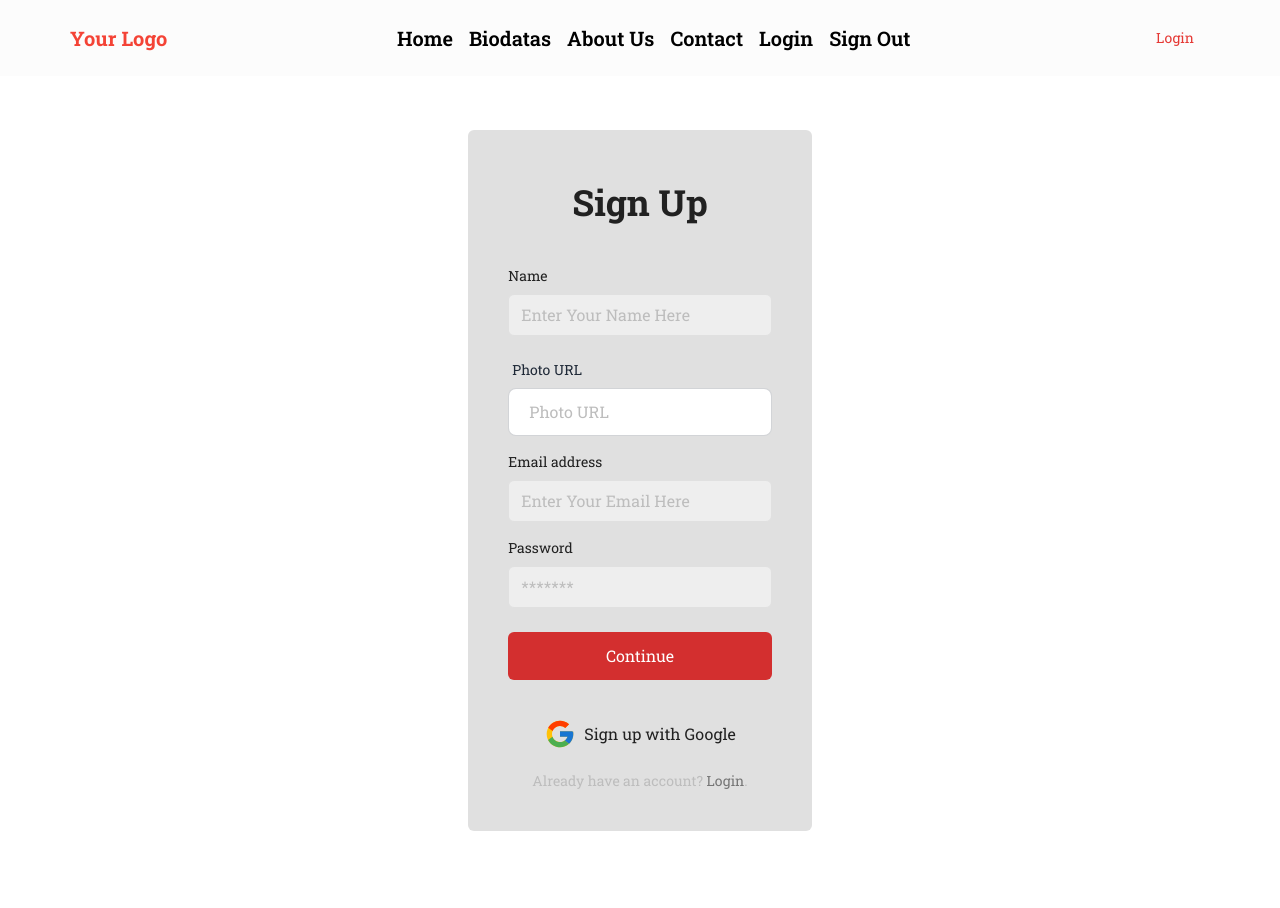
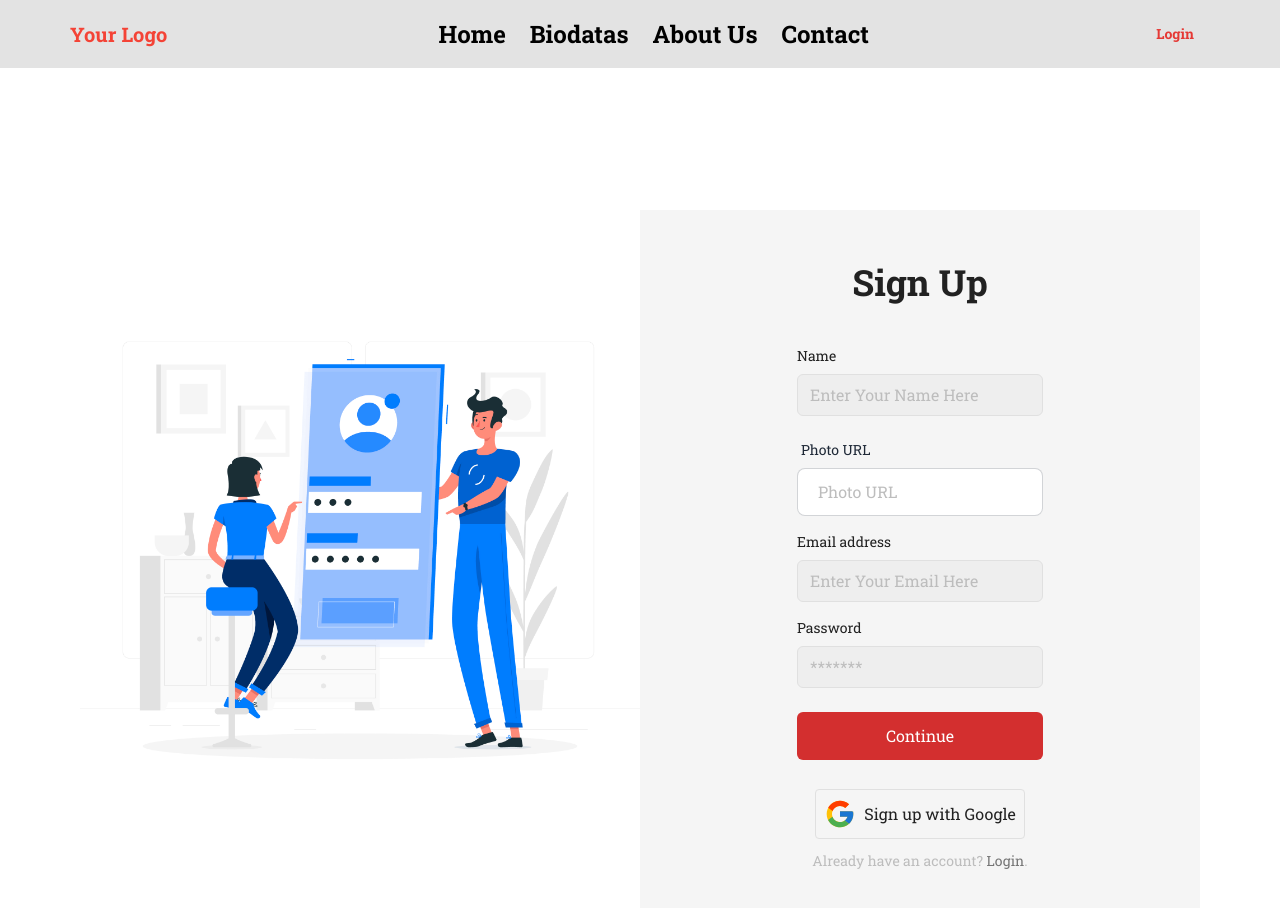
Before and after one commit to Yeasin7772/matrimony-client, a React (Vite) app: page /signUp in a window 1280 px wide. Shown: the top 908 px of the page. Before the commit the page ends 880 px from the top, so only its background shows below. Built offline with nearby package versions, Linux system fonts and the light colour scheme; no server answers.

Commit message:
set private routes

```diff
--- a/src/Shared/NavBar/NavBar.jsx
+++ b/src/Shared/NavBar/NavBar.jsx
@@ -1,5 +1,5 @@
 import React, { useState, useRef, useEffect } from 'react';
-import { Link } from 'react-router-dom';
+import { Link, NavLink } from 'react-router-dom';
 import Container from '../../components/Container/Container';
 import useAuth from '../../hooks/useAuth';
 
@@ -50,30 +50,42 @@ const Navbar = () => {
 
     const navLinks = (
         <>
-            <Link to="/" className="block py-2 text-black font-semibold hover:text-red-500">
+            <NavLink to="/" className={({ isActive, isPending }) =>
+                isPending ? " text-black" : isActive ? "text-red-500 underline" : ""
+            }>
                 Home
-            </Link>
-            <Link to="/biodata" className="block py-2 text-black font-semibold hover:text-red-500">
+            </NavLink>
+            <NavLink to="/biodata" className={({ isActive, isPending }) =>
+                isPending ? " text-black" : isActive ? "text-red-500 underline" : ""
+            }>
                 Biodatas
-            </Link>
-            <Link to="/about" className="block py-2 text-black font-semibold hover:text-red-500">
+            </NavLink>
+            <NavLink to="/about" className={({ isActive, isPending }) =>
+                isPending ? " text-black" : isActive ? "text-red-500 underline" : ""
+            }>
                 About Us
-            </Link>
-            <Link to="/contact" className="block py-2 text-black font-semibold hover:text-red-500">
+            </NavLink>
+            <NavLink to="/contact" className={({ isActive, isPending }) =>
+                isPending ? " text-black" : isActive ? "text-red-500 underline" : ""
+            }>
                 Contact
-            </Link>
-            <Link to="/login" className="block py-2 text-black font-semibold hover:text-red-500">
+            </NavLink>
+            {/* <NavLink to="/login" className={({ isActive, isPending }) =>
+                isPending ? " text-black" : isActive ? "text-red-500 underline" : ""
+            }>
                 Login
-            </Link>
-            <Link to="/signUp" className="block py-2 text-black font-semibold hover:text-red-500">
+            </NavLink>
+            <NavLink to="/signUp" className={({ isActive, isPending }) =>
+                isPending ? " text-black" : isActive ? "text-red-500 underline" : ""
+            }>
                 Sign Out
-            </Link>
+            </NavLink> */}
         </>
     );
 
     return (
         <Container>
-            <nav className="bg-gray-200 p-4 text-xl bg-opacity-20 text-white z-10 fixed top-0 left-0 w-full">
+            <nav className="bg-gray-600 p-4 text-2xl bg-opacity-20 text-black font-bold z-10 fixed top-0 left-0 w-full">
                 <div className="container mx-auto flex justify-between items-center">
                     <div className="font-bold text-red-500 text-xl">
                         <Link to="/" aria-label="Home">
@@ -81,7 +93,7 @@ const Navbar = () => {
                         </Link>
                     </div>
 
-                    <div className="hidden md:flex space-x-4">{navLinks}</div>
+                    <div className="hidden md:flex space-x-6">{navLinks}</div>
 
                     <div className="md:hidden">
                         <button
@@ -145,27 +157,27 @@ const Navbar = () => {
                                 aria-orientation="vertical"
                                 aria-labelledby="user-menu"
                             >
-                                <div className="py-1" role="none">
+                                <div className="py-1 text-center text-xl " role="none">
                                     <Link
-                                        className="block px-4 py-2 text-sm text-gray-700 hover:bg-gray-100"
+                                        className="block px-4 uppercase py-2  text-gray-700 hover:bg-gray-100"
                                         role="menuitem"
                                     >
                                         {user?.displayName}
                                     </Link>
                                     <Link
-                                        to="/settings"
-                                        className="block px-4 py-2 text-sm text-gray-700 hover:bg-gray-100"
+                                        to="/dashboard"
+                                        className="block px-4 py-2  text-gray-700 hover:bg-gray-100"
                                         role="menuitem"
                                     >
-                                        Settings
+                                        Dashboard
                                     </Link>
-                                    <button
-                                        className="block px-4 py-2 text-sm text-red-600 hover:bg-gray-100"
+                                    <Link
+                                        className="block text-center px-4 py-2  text-red-600 hover:bg-gray-100"
                                         onClick={handelLogOut}
                                         role="menuitem"
                                     >
                                         Sign Out
-                                    </button>
+                                    </Link>
                                 </div>
                             </div>
                         )}
--- a/src/components/SignUp/SignUp.jsx
+++ b/src/components/SignUp/SignUp.jsx
@@ -3,6 +3,8 @@ import { FcGoogle } from 'react-icons/fc'
 import { useState } from "react";
 import useAuth from '../../hooks/useAuth'
 import Swal from 'sweetalert2';
+import Container from '../Container/Container';
+import LoginImg from '../../assets/login.jpg'
 
 const SignUp = () => {
 
@@ -85,12 +87,17 @@ const SignUp = () => {
 
     }
     return (
-        <div className='flex justify-center items-center min-h-screen mt-20'>
-            <div className='flex flex-col max-w-md p-6 rounded-md sm:p-10 bg-gray-300 text-gray-900'>
+        <Container>
+            <div className='flex items-center justify-center gap-5'>
+                <div className='flex flex-col-reverse items-center justify-center w-full min-h-screen mt-20 sm:flex-row'>
+                    <img className='w-full h-auto sm:w-1/2' src={LoginImg} alt="Login" />
+
+                    <div className='flex flex-col justify-center items-center w-full p-6 sm:p-10 bg-gray-100 text-gray-900'>
                         <div className='mb-8 text-center'>
                             <h1 className='my-3 text-4xl font-bold'>Sign Up</h1>
+                        </div>
 
-                </div>
+
                         <form onSubmit={handelRegister}
 
                             action=''
@@ -131,12 +138,12 @@ const SignUp = () => {
                                     />
                                 </div>
                                 <div>
-                            <div className='flex justify-between'>
+                                    <div className='flex justify-between' >
                                         <label htmlFor='password' className='text-sm mb-2'>
                                             Password
                                         </label>
                                     </div>
-                            <input onBlur={(e) => setPassword(e.target.value)}
+                                    <input  onBlur={(e) => setPassword(e.target.value)}
                                         type='password'
                                         name='password'
                                         autoComplete='new-password'
@@ -157,16 +164,20 @@ const SignUp = () => {
                                 </button>
                             </div>
                         </form>
+
                         <div className='flex items-center pt-4 space-x-1'>
-                    <div className='flex-1 h-px sm:w-16 dark:bg-gray-700'></div>
+                            <div className='flex-1 h-px w-16 sm:w-16 dark:bg-gray-700'></div>
+                            <div className='flex-1 h-px w-16 sm:w-16 dark:bg-gray-700'></div>
+                        </div>
 
-                    <div className='flex-1 h-px sm:w-16 dark:bg-gray-700'></div>
-                </div>
-                <div onClick={handelGoogle} className='flex justify-center items-center space-x-2 border m-3 p-2 border-gray-300 border-rounded cursor-pointer'>
+                        <div
+                            onClick={handelGoogle}
+                            className='flex justify-center items-center space-x-2 border m-3 p-2 border-gray-300 rounded cursor-pointer'
+                        >
                             <FcGoogle size={32} />
-
                             <p>Sign up with Google</p>
                         </div>
+
                         <p className='px-6 text-sm text-center text-gray-400'>
                             Already have an account?{' '}
                             <Link
@@ -179,6 +190,9 @@ const SignUp = () => {
                         </p>
                     </div>
                 </div>
+            </div>
+
+        </Container>
     )
 }
 
--- a/src/pages/PremiumMember/PremiumMember.jsx
+++ b/src/pages/PremiumMember/PremiumMember.jsx
@@ -1,6 +1,7 @@
 import React, { useEffect, useState } from "react";
 import { Card, CardHeader, CardBody, CardFooter, Typography, Button } from "@material-tailwind/react";
 import Container from "../../components/Container/Container";
+import { Link } from "react-router-dom";
 
 const PremiumMember = () => {
     const [premiumMembersData, setPremiumMembersData] = useState([]);
@@ -19,7 +20,7 @@ const PremiumMember = () => {
 
                 <div className="">
 
-                        <h1 className="text-center text-4xl font-medium my-10 "><span className="text-red-300">Premium Members</span> Looking for Partner</h1>
+                    <h1 className="text-center text-4xl font-medium my-10 "><span className="text-red-300">Premium Members</span> Looking for Partner</h1>
 
                     <div className="grid grid-cols-1 md:grid-cols-2 lg:grid-cols-3 gap-5">
                         {premiumMembersData.map((data) => (
@@ -41,7 +42,9 @@ const PremiumMember = () => {
                                     <Typography className="text-xl font-bold">{`Occupation: ${data.occupation}`}</Typography>
                                 </CardBody>
                                 <CardFooter className="pt-0">
-                                    <Button className=" bg-red-500"> View Profile</Button>
+                                    <Link to={`premiumMembers${data.biodataId}`}>
+                                        <Button className=" bg-red-500"> View Profile</Button>
+                                    </Link>
                                 </CardFooter>
                             </Card>
                         ))}
--- /dev/null
+++ b/src/routes/PrivateRoute.jsx
@@ -0,0 +1,17 @@
+import useAuth from "../hooks/useAuth";
+
+
+const PrivateRoute = ({children}) => {
+    const { user, loading } = useAuth()
+
+    if (loading) {
+        return <progress className="progress w-full"></progress>
+        //
+    }
+    if (user) {
+        return children
+    }
+
+    return <Navigate state={location.pathname} to='/login'></Navigate>
+};
+export default PrivateRoute;
```
Also changed, not shown: src/components/Login/Login.jsx (+29 -14 lines), src/assets/login.jpg (added). Lines whose indentation alone changed are shown as unchanged.
